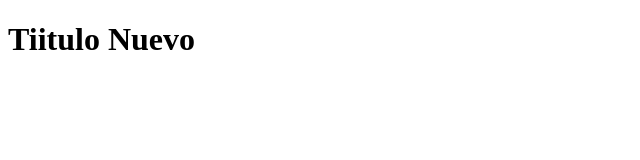
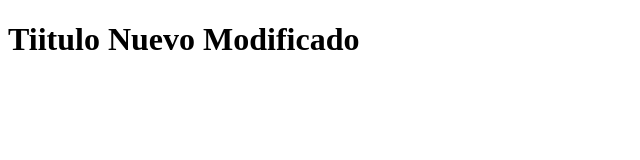
Before and after one commit to CarlosDovales/git-hello-world, a plain HTML site: page index.html in a window 1280 px wide. Shown: the whole page, without its empty margins (0-640 px from the left). Drawn offline with Linux system fonts and the light colour scheme.

Commit message:
Se puso de titulo Titulo nuevo modificado

```diff
--- a/index.html
+++ b/index.html
@@ -7,6 +7,6 @@
     <title>Demo GIT</title>
 </head>
 <body>
-    <h1>Tiitulo Nuevo</h1>
+    <h1>Tiitulo Nuevo Modificado</h1>
 </body>
 </html>
```
